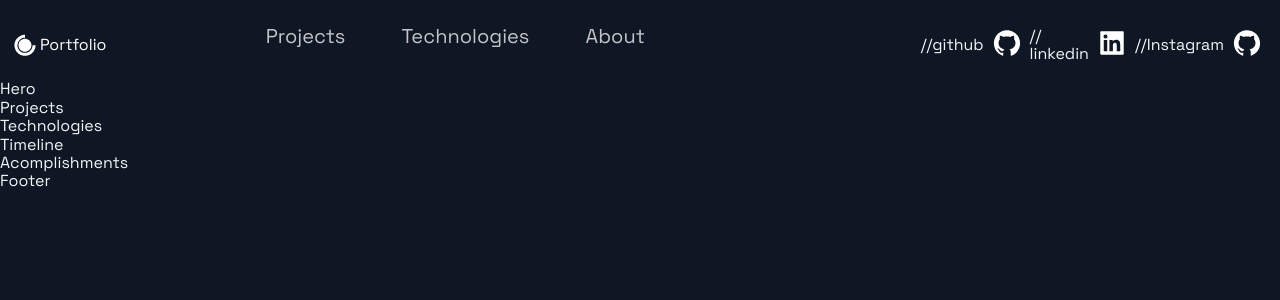
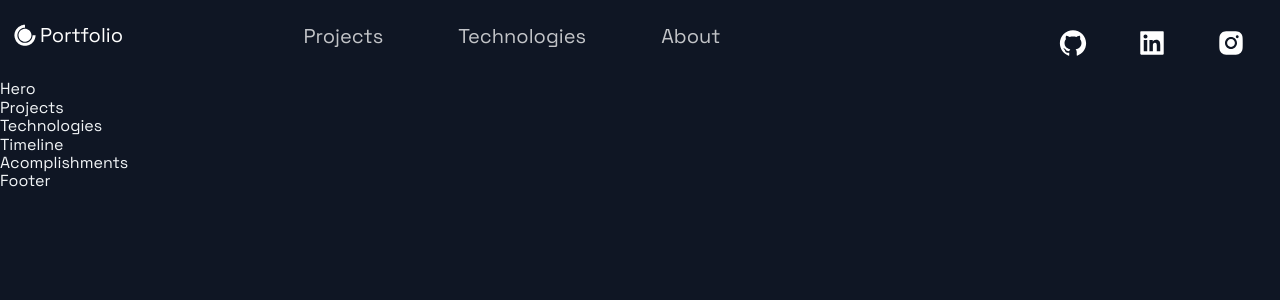
Before and after one commit to bdebruyn02/portfolio, a Next.js app: page / in a window 1280 px wide. Shown: the top 300 px of the page. Built offline with nearby package versions, Linux system fonts and the light colour scheme.

Commit message:
edit: Header

```diff
--- a/src/components/Header/Header.js
+++ b/src/components/Header/Header.js
@@ -3,14 +3,14 @@ import React from 'react';
 import { AiFillGithub, AiFillInstagram, AiFillLinkedin } from 'react-icons/ai';
 import { DiCssdeck } from 'react-icons/di';
 
-import { Container, Div1, Div2, Div3, NavLink, SocialIcons } from './HeaderStyles';
+import { Container, Div1, Div2, Div3, NavLink, SocialIcons, Span } from './HeaderStyles';
 
 const Header = () =>  (
 <Container>
     <Div1>
       <Link href="/">
-        <a style={{display: "flex", alignItems: "center", color:"white"}}>
-          <DiCssdeck size="3rem" /> <span>Portfolio</span>
+        <a style={{display: "flex", alignItems: "center", color: "white", marginBottom: "20px"}}>
+          <DiCssdeck size="3rem" /> <Span>Portfolio</Span>
         </a>
       </Link>
     </Div1>
@@ -36,18 +36,17 @@ const Header = () =>  (
     </Div2>
 
     <Div3>
-    //github
       <SocialIcons href="https://github.com/LordTiger">
         <AiFillGithub size="3rem" />
       </SocialIcons>
 
-    // linkedin
+
       <SocialIcons href="https://www.linkedin.com/in/bdebruyn/">
         <AiFillLinkedin size="3rem" />
       </SocialIcons>
-    //Instagram
+
       <SocialIcons href="https://www.instagram.com/woahh.b_/">
-        <AiFillGithub size="3rem" />
+        <AiFillInstagram size="3rem" />
       </SocialIcons>
     </Div3>
 </Container>
--- a/src/components/Header/HeaderStyles.js
+++ b/src/components/Header/HeaderStyles.js
@@ -26,6 +26,11 @@ export const Div1 = styled.div`
     grid-area: 1 / 1 / 2 / 3;
   }
 `;
+
+export const Span = styled.span `
+  font-size: 2rem;
+`;
+
 export const Div2 = styled.div`
   grid-area: 1 / 2 / 2 / 4;
   display: flex;
```
